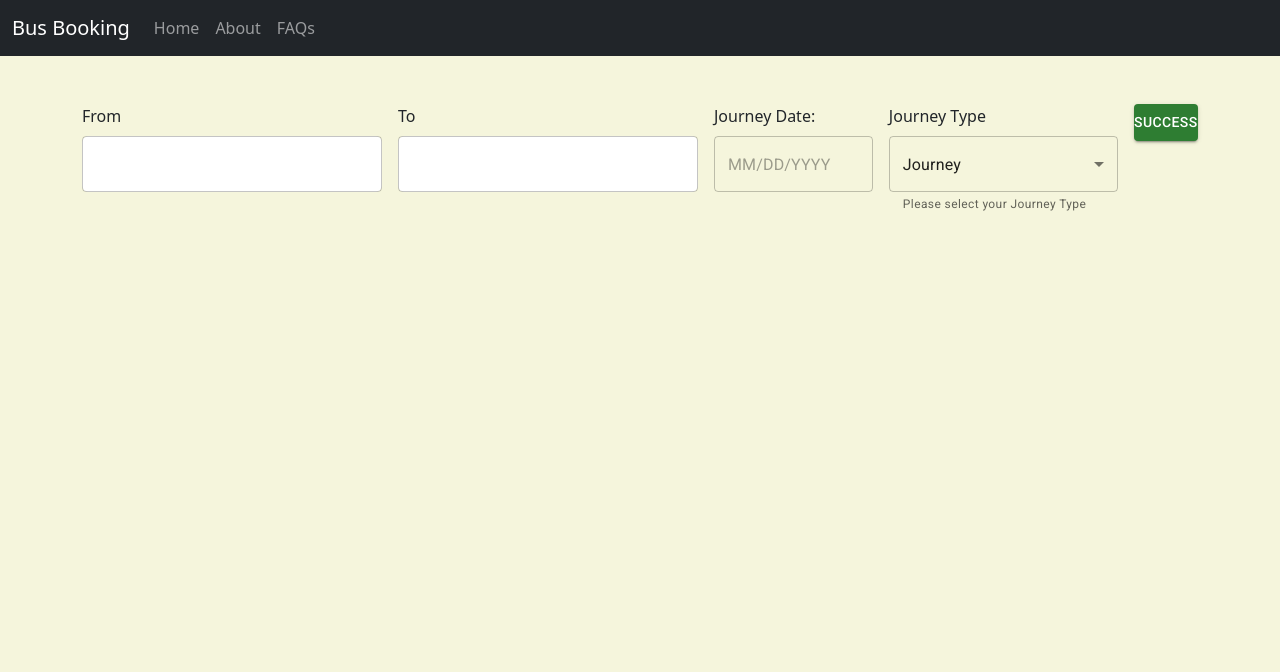
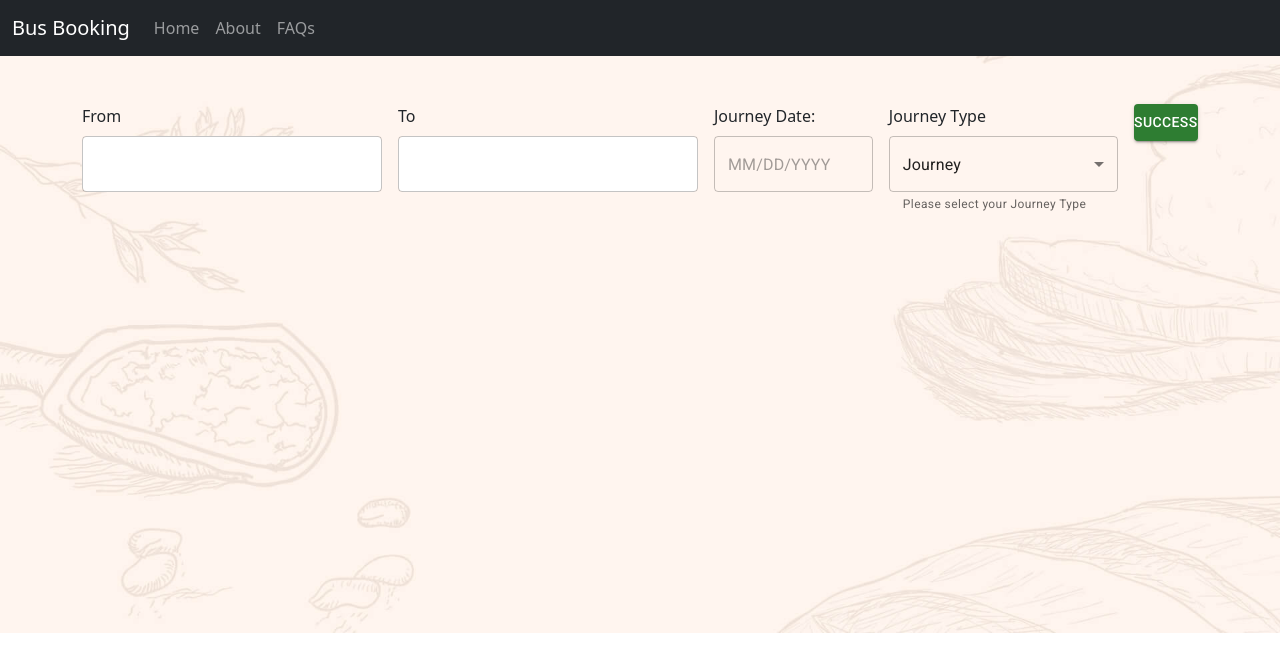
Before and after one commit to AadeshhhGavhane/pvtbusbooking, a React app: page / in a window 1280 px wide. Shown: the top 672 px of the page. Built offline with nearby package versions, Linux system fonts and the light colour scheme.

Commit message:
added css

```diff
--- a/src/App.css
+++ b/src/App.css
@@ -1,5 +1,7 @@
 body{
-  background-color: beige;
+  background-image: url("./bgimg1.jpg");
+  background-repeat: no-repeat;
+  background-size: cover;
 }
 
 .my-button-success
```
